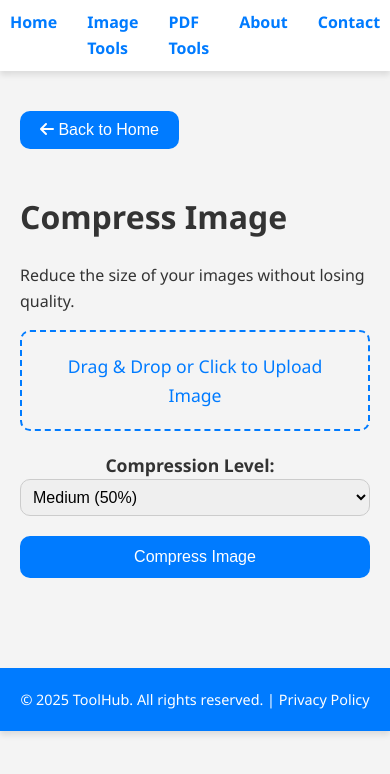
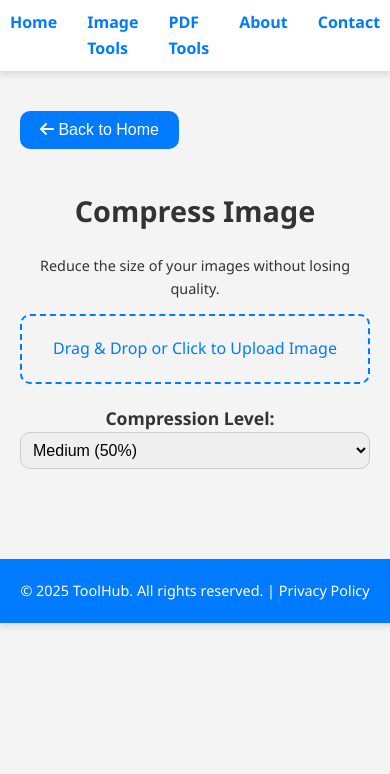
Before and after one commit to MdRashid69/Tools, a plain HTML site: page img-compress.html in a window 390 px wide. Drawn offline with Linux system fonts and the light colour scheme.

Commit message:
Update img-compress.html

```diff
--- a/img-compress.html
+++ b/img-compress.html
@@ -76,6 +76,18 @@
             transform: translateY(-2px);
         }
 
+        h1 {
+            font-size: 2.5rem;
+            text-align: center;
+            animation: fadeIn 1s ease-in-out;
+        }
+
+        p {
+            font-size: 1.1rem;
+            text-align: center;
+            animation: fadeIn 1.5s ease-in-out;
+        }
+
         .upload-area {
             border: 2px dashed var(--primary-color);
             border-radius: var(--border-radius);
@@ -83,6 +95,7 @@
             text-align: center;
             cursor: pointer;
             transition: background-color 0.3s ease;
+            animation: slideIn 1s ease-in-out;
         }
 
         .upload-area:hover {
@@ -107,6 +120,7 @@
         .compression-options {
             margin: 20px 0;
             text-align: center;
+            animation: fadeIn 2s ease-in-out;
         }
 
         .compression-options label {
@@ -134,31 +148,10 @@
             box-shadow: 0 0 12px rgba(0, 123, 255, 0.5);
         }
 
-        #compress-btn {
-            background-color: var(--primary-color);
-            color: var(--white);
-            padding: 12px 30px;
-            border: none;
-            border-radius: var(--border-radius);
-            font-size: 1rem;
-            cursor: pointer;
-            transition: background-color 0.3s ease, transform 0.3s ease;
-            display: block;
-            margin: 20px auto;
-        }
-
-        #compress-btn:hover {
-            background-color: var(--secondary-color);
-            transform: translateY(-2px);
-        }
-
-        #compress-btn:active {
-            transform: translateY(0);
-        }
-
         #preview-container {
             text-align: center;
             margin: 20px 0;
+            animation: fadeIn 2.5s ease-in-out;
         }
 
         #preview-image {
@@ -178,6 +171,7 @@
             display: none;
             text-align: center;
             margin-top: 20px;
+            animation: fadeIn 3s ease-in-out;
         }
 
         #download-link a {
@@ -202,6 +196,7 @@
             color: var(--white);
             margin-top: 50px;
             box-shadow: var(--shadow);
+            animation: fadeIn 3.5s ease-in-out;
         }
 
         footer p {
@@ -230,20 +225,32 @@
             to { transform: translateY(0); opacity: 1; }
         }
 
-        @keyframes pulse {
-            0% { transform: scale(1); }
-            50% { transform: scale(1.05); }
-            100% { transform: scale(1); }
-        }
-
         /* Responsive Design */
         @media (max-width: 768px) {
+            h1 {
+                font-size: 2rem;
+            }
+
+            p {
+                font-size: 1rem;
+            }
+
             .compression-options select {
                 width: 100%;
             }
+        }
 
-            #compress-btn {
-                width: 100%;
+        @media (max-width: 480px) {
+            h1 {
+                font-size: 1.8rem;
+            }
+
+            p {
+                font-size: 0.9rem;
+            }
+
+            .upload-area p {
+                font-size: 1rem;
             }
         }
     </style>
@@ -284,9 +291,6 @@
             </select>
         </div>
 
-        <!-- Compress Button -->
-        <button class="cta-button" id="compress-btn">Compress Image</button>
-
         <!-- Image Preview and Download Link -->
         <div id="preview-container">
             <img id="preview-image" src="#" alt="Compressed Image Preview">
@@ -306,7 +310,6 @@
         const fileInput = document.getElementById('image-input');
         const previewImage = document.getElementById('preview-image');
         const downloadLink = document.getElementById('download-link');
-        const compressBtn = document.getElementById('compress-btn');
         const compressionLevel = document.getElementById('compression-level');
 
         // Drag-and-Drop Functionality
@@ -345,7 +348,7 @@
         }
 
         // Compress Image Functionality
-        compressBtn.addEventListener('click', () => {
+        compressionLevel.addEventListener('change', () => {
             if (!fileInput.files.length) {
                 alert('Please select an image first.');
                 return;
```
